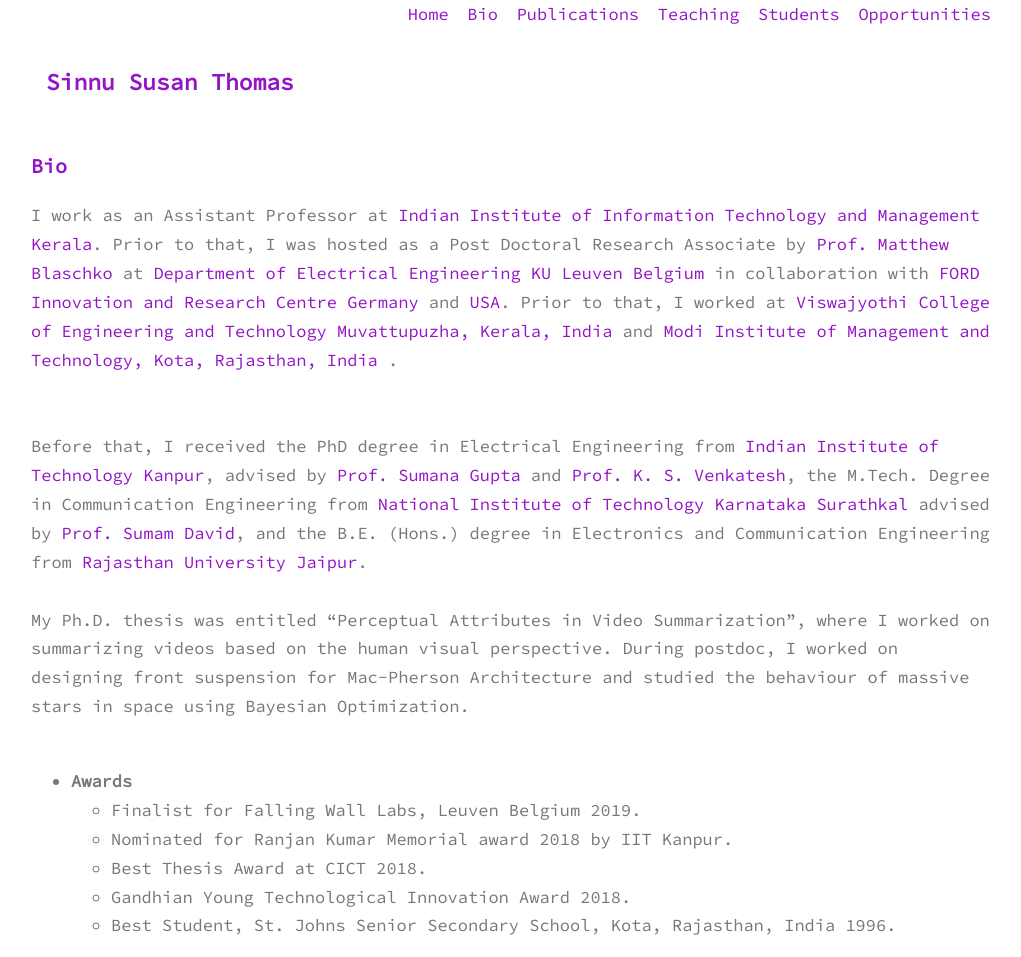
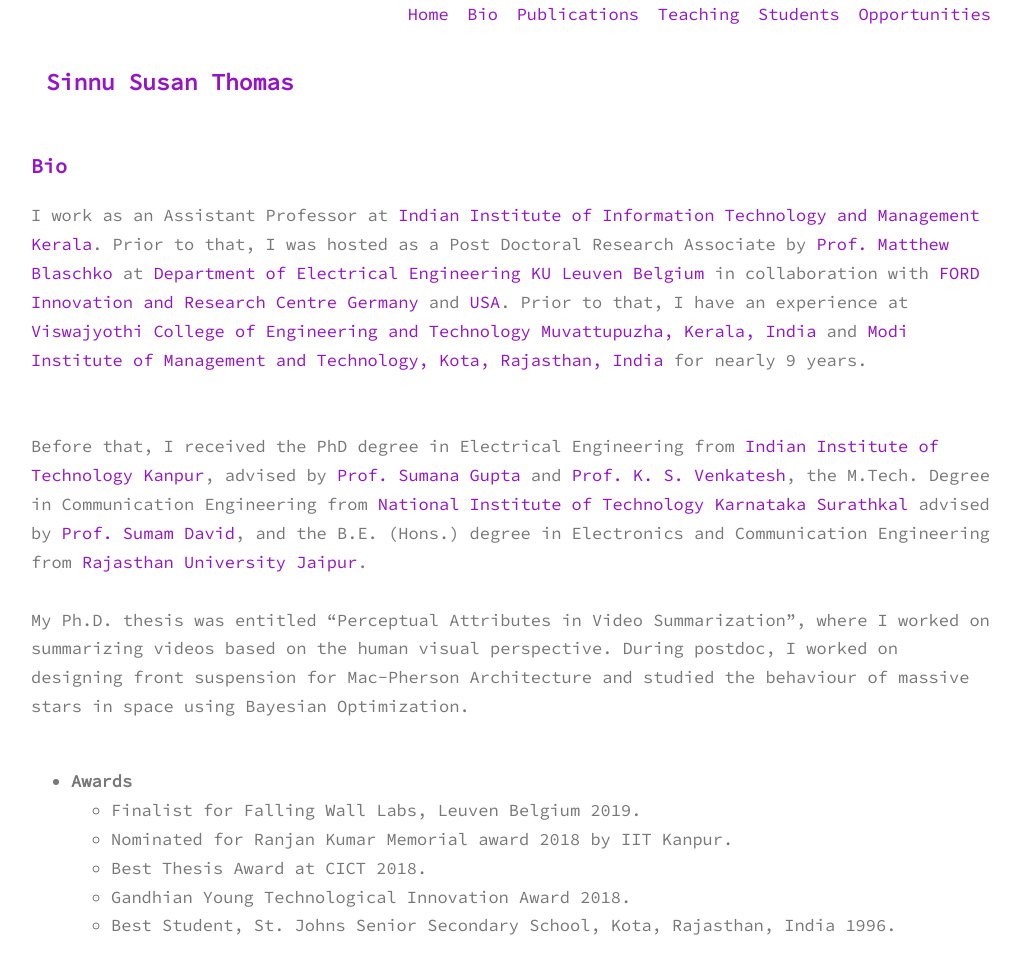
Before and after one commit to sinnuthomas/sinnuthomas.github.io, a Jekyll site: the page built from bio.md, in a window 1280 px wide. Shown: the whole page, without its empty margins (129-1150 px from the left). Built offline with Jekyll 4.4.1, drawn with Linux system fonts in a browser that asks for light colours.

Commit message:
Update bio.md

```diff
--- a/bio.md
+++ b/bio.md
@@ -4,7 +4,7 @@ title: Bio
 permalink: /bio/
 ---
 
-I work as an Assistant Professor at [Indian Institute of Information Technology and Management Kerala](https://www.iiitmk.ac.in/). Prior to that, I was hosted as a Post Doctoral Research Associate by [Prof. Matthew Blaschko](https://homes.esat.kuleuven.be/~mblaschk/)  at [Department of Electrical Engineering KU Leuven Belgium](https://www.esat.kuleuven.be/psi) in collaboration with [FORD Innovation and Research Centre Germany](https://www.ford.de/) and [USA](https://www.ford.com/). Prior to that, I worked at [Viswajyothi College of Engineering and Technology Muvattupuzha, Kerala, India](https://vjcet.org/#/) and [Modi Institute of Management and Technology, Kota, Rajasthan, India](http://www.modiedukota.org/) .
+I work as an Assistant Professor at [Indian Institute of Information Technology and Management Kerala](https://www.iiitmk.ac.in/). Prior to that, I was hosted as a Post Doctoral Research Associate by [Prof. Matthew Blaschko](https://homes.esat.kuleuven.be/~mblaschk/)  at [Department of Electrical Engineering KU Leuven Belgium](https://www.esat.kuleuven.be/psi) in collaboration with [FORD Innovation and Research Centre Germany](https://www.ford.de/) and [USA](https://www.ford.com/). Prior to that, I have an experience at [Viswajyothi College of Engineering and Technology Muvattupuzha, Kerala, India](https://vjcet.org/#/) and [Modi Institute of Management and Technology, Kota, Rajasthan, India](http://www.modiedukota.org/) for nearly 9 years.
 <br/><br/>
 Before that, I received the PhD degree in Electrical Engineering from [Indian Institute of Technology Kanpur](https://iitk.ac.in/), advised by [Prof. Sumana Gupta](http://www.iitk.ac.in/ee/people/fac-pages/sumana.shtml) and [Prof. K. S. Venkatesh](http://home.iitk.ac.in/~venkats/), the M.Tech. Degree in Communication Engineering from [National Institute of Technology Karnataka Surathkal](https://www.nitk.ac.in/) advised by [Prof. Sumam David](https://sumam.nitk.ac.in/), and the B.E. (Hons.) degree in Electronics and Communication Engineering from [Rajasthan University Jaipur](https://www.uniraj.ac.in/).
 <br/><br/>
```
